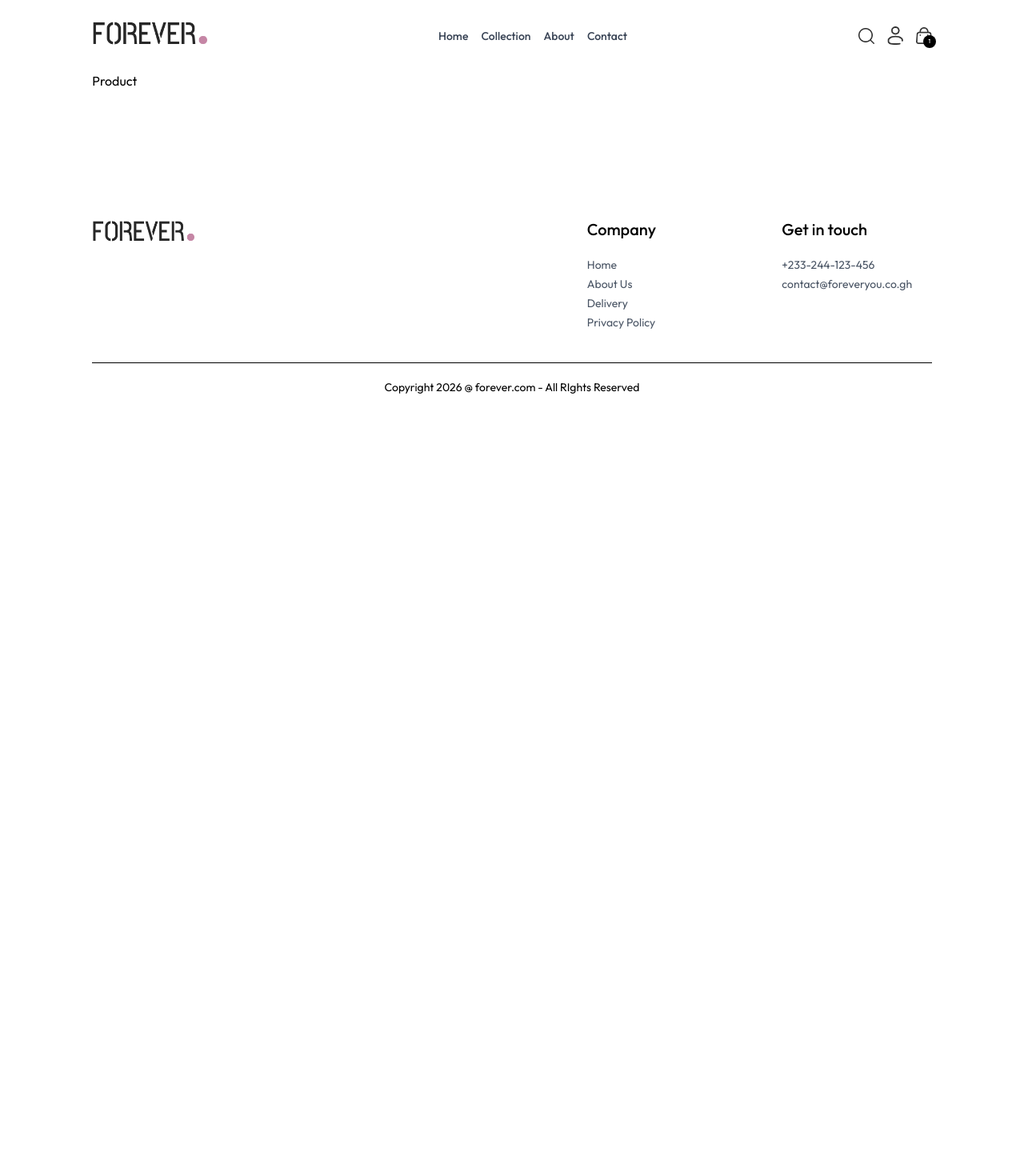
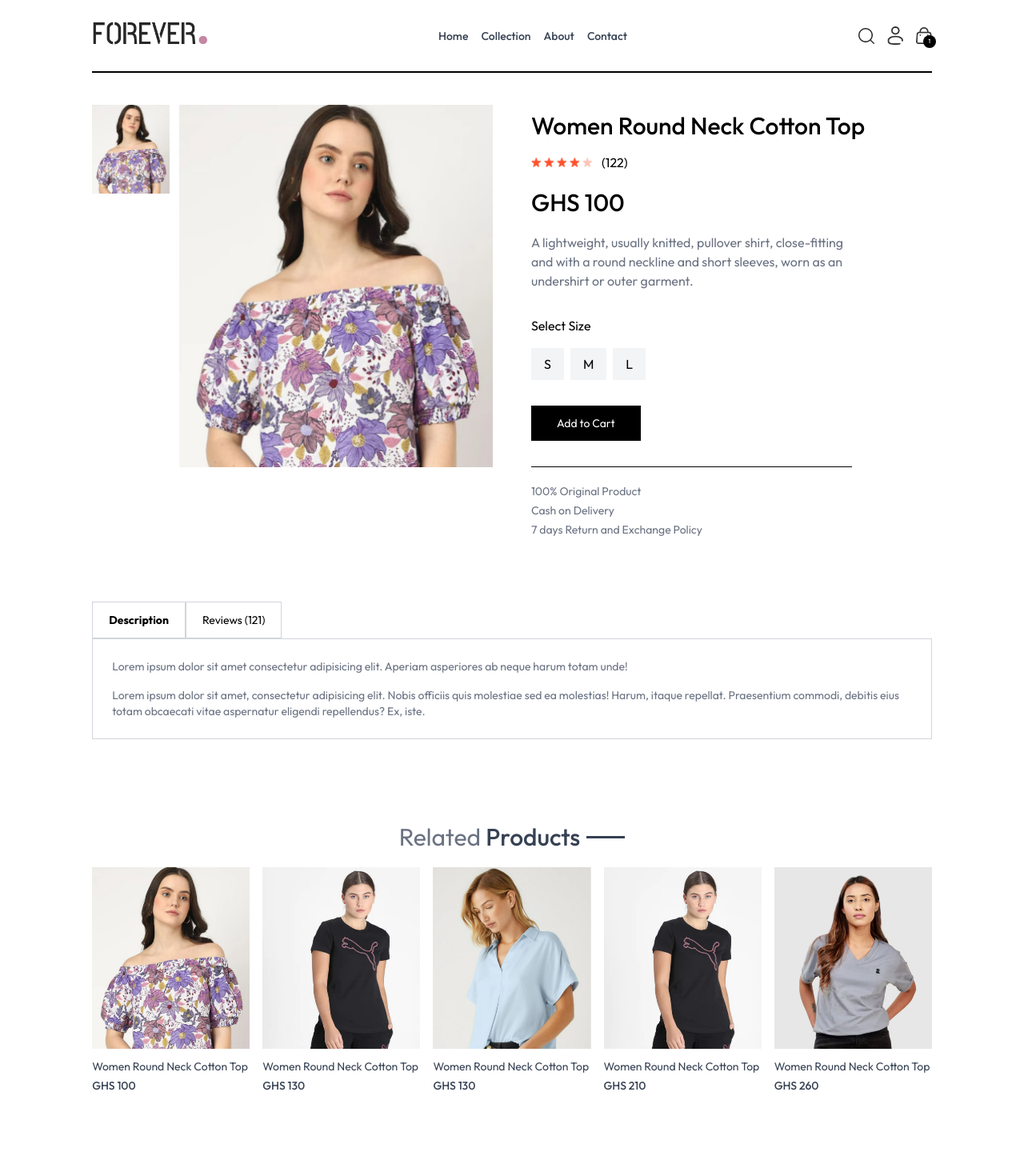
Before and after one commit to ranscky/ecomm-app, a React (Vite) app in the folder frontend/: page /product/aaaaa in a window 1280 px wide. Shown: the top 1470 px of the page at 80% size. Before the commit the page ends 800 px from the top, so only its background shows below. Built offline with nearby package versions, Linux system fonts and the light colour scheme.

Commit message:
worked on the product page.

```diff
--- /dev/null
+++ b/frontend/src/components/RelatedProducts.jsx
@@ -0,0 +1,37 @@
+import React, { useContext, useMemo } from 'react'
+import { ShopContext } from '../context/ShopContext'
+import Title from '../components/Title'
+import ProductItem from '../components/ProductItem'
+
+const RelatedProducts = ({category, subCategory }) => {
+
+    const { products } =useContext(ShopContext);
+
+    const related = useMemo(() => {
+        if (products.length > 0) {
+            let productsCopy = products.slice();
+            productsCopy = productsCopy.filter((item) => category === item.category);
+            productsCopy = productsCopy.filter((item) => subCategory === item.subCategory);
+            return productsCopy.slice(0, 5);
+        }
+        return [];
+    }, [products, category, subCategory])
+
+  return (
+    <div className='my-24'>
+        <div className='text-center text-3xl py-2'>
+            <Title text1={'Related'} text2={'Products'}/>
+        </div>
+
+        <div className='grid grid-cols-2 sm:grid-cols-3 md:grid-cols-4 lg:grid-cols-5 gap-4 gap-y-6'>
+            {
+                related.map((item, index) => (
+                    <ProductItem key={index} id={item._id} name={item.name} price={item.price} image={item.image} />
+                ))
+            }
+        </div>
+    </div>
+  )
+}
+
+export default RelatedProducts
--- a/frontend/src/index.css
+++ b/frontend/src/index.css
@@ -15,6 +15,10 @@ a.active hr {
   font-style: normal;
 }
 
+::-webkit-scrollbar {
+  display: none;
+}
+
 @media (max-width: 640px) {
   a.active {
     background-color: black;
--- a/frontend/src/pages/Collection.jsx
+++ b/frontend/src/pages/Collection.jsx
@@ -101,7 +101,7 @@ const Collection = () => {
           <Title text1={'All'} text2={'Collections'} />
 
           {/* Product Sort */}
-          <select onChange={(e)=>setSortType(e.target.value)} className='border-2 border-gray-300 text-sm px-22'>
+          <select onChange={(e)=>setSortType(e.target.value)} className='w-3xs border-2 border-gray-300 text-sm px-12'>
             <option value="relevant">Sort by: Relevance</option>
             <option value="low-high">Sort by: Low to High</option>
             <option value="high-low">Sort by: High to Low</option>
--- a/frontend/src/pages/Product.jsx
+++ b/frontend/src/pages/Product.jsx
@@ -1,9 +1,96 @@
-import React from 'react'
+import React, { useContext, useEffect, useState } from 'react'
+import { useParams } from 'react-router-dom'
+import { ShopContext } from '../context/ShopContext';
+import { assets } from '../assets/assets';
+import RelatedProducts from '../components/RelatedProducts';
 
 const Product = () => {
-  return (
-    <div>Product</div>
-  )
+
+  const { productID } = useParams();
+  const { products, currency } = useContext(ShopContext);
+  const [ productData, setProductData ] = useState(false);
+  const [ image, setImage ] = useState('');
+  const [ size, setSize ] = useState('');
+
+  useEffect(()=> {
+    const fetchProductData = () => {
+      products.map((item) => {
+        if (item._id === productID) {
+          setProductData(item)
+          setImage(item.image[0])
+          return null;
+        }
+      })
+    }
+    fetchProductData();
+  },[productID, products])
+
+  return productData ? (
+    <div className='border-t-2 pt-10 transition-opacity ease-in duration-500 opacity-100'>
+      {/* Product Details */}
+      <div className='flex gap-12 sm:gap-12 flex-col sm:flex-row'>
+        <div className='flex-1 flex flex-col-reverse gap-3 sm:flex-row'>
+          <div className='flex sm:flex-col overflow-x-auto sm:overflow-y-scroll justify-between sm:justify-normal sm:w-[19.7%] w-full'>
+            {
+              productData.image.map((item, index) => (
+                <img src={item} key={index} onClick={()=>setImage(item)} className='w-[24%] sm:w-full sm:mb-3 shrink-0 cursor-pointer' alt="" />
+              ))
+            }
+          </div>
+
+          <div className='w-full sm:w-[80%]'>
+            <img src={image} alt="" className='w-full h-auto'/>
+          </div>
+        </div>
+
+        <div className='flex-1'>
+            <h1 className='font-medium text-3xl mt-2'>{productData.name}</h1>
+            <div className='flex items-center gap-1 mt-4'>
+              <img src={assets.star_icon} alt="" className='w-3 5'/>
+              <img src={assets.star_icon} alt="" className='w-3 5'/>
+              <img src={assets.star_icon} alt="" className='w-3 5'/>
+              <img src={assets.star_icon} alt="" className='w-3 5'/>
+              <img src={assets.star_dull_icon} alt="" className='w-3 5'/>
+              <p className='pl-2'>(122)</p>
+            </div>
+            <p className='mt-5 text-3xl font-medium'>{currency} {productData.price}</p>
+            <p className='mt-5 text-gray-500 md:w-4/5'>{productData.description}</p>
+            <div className='flex flex-col gap-4 my-8'>
+              <p>Select Size</p>
+              <div className='flex gap-2'>
+                {
+                  productData.sizes.map((item, index)=>(
+                    <button onClick={()=>setSize(item)} className={`py-2 px-4 bg-gray-100 ${item === size ? ' border border-black-500' : ''}`} key={index}>{item}</button>
+                  ))
+                }
+              </div>
+            </div>
+            <button className='bg-black text-white px-8 py-3 text-sm active:bg-gray-700'>Add to Cart</button>
+            <hr className='mt-8 sm:w-4/5'/>
+            <div className='text-sm text-gray-500 mt-5 flex flex-col gap-1'>
+              <p>100% Original Product</p>
+              <p>Cash on Delivery</p>
+              <p>7 days Return and Exchange Policy</p>
+            </div>
+        </div>
+      </div>
+
+      {/* Decription and Review Section */}
+      <div className='mt-20'>
+        <div className='flex'>
+          <b className='border border-gray-300 px-5 py-3 text-sm'>Description</b>
+          <p className='border border-gray-300 px-5 py-3 text-sm'>Reviews (121)</p>
+        </div>
+        <div className='flex flex-col gap-4 border border-gray-300 px-6 py-6 text-sm text-gray-500'>
+          <p>Lorem ipsum dolor sit amet consectetur adipisicing elit. Aperiam asperiores ab neque harum totam unde!</p>
+          <p>Lorem ipsum dolor sit amet, consectetur adipisicing elit. Nobis officiis quis molestiae sed ea molestias! Harum, itaque repellat. Praesentium commodi, debitis eius totam obcaecati vitae aspernatur eligendi repellendus? Ex, iste.</p>
+        </div>
+      </div>
+
+      {/* Display related products */}
+      <RelatedProducts category={productData.category} subCategory={productData.subCategory}/>
+    </div>
+  ) : <div className='opacity-0'></div>
 }
 
 export default Product
```
